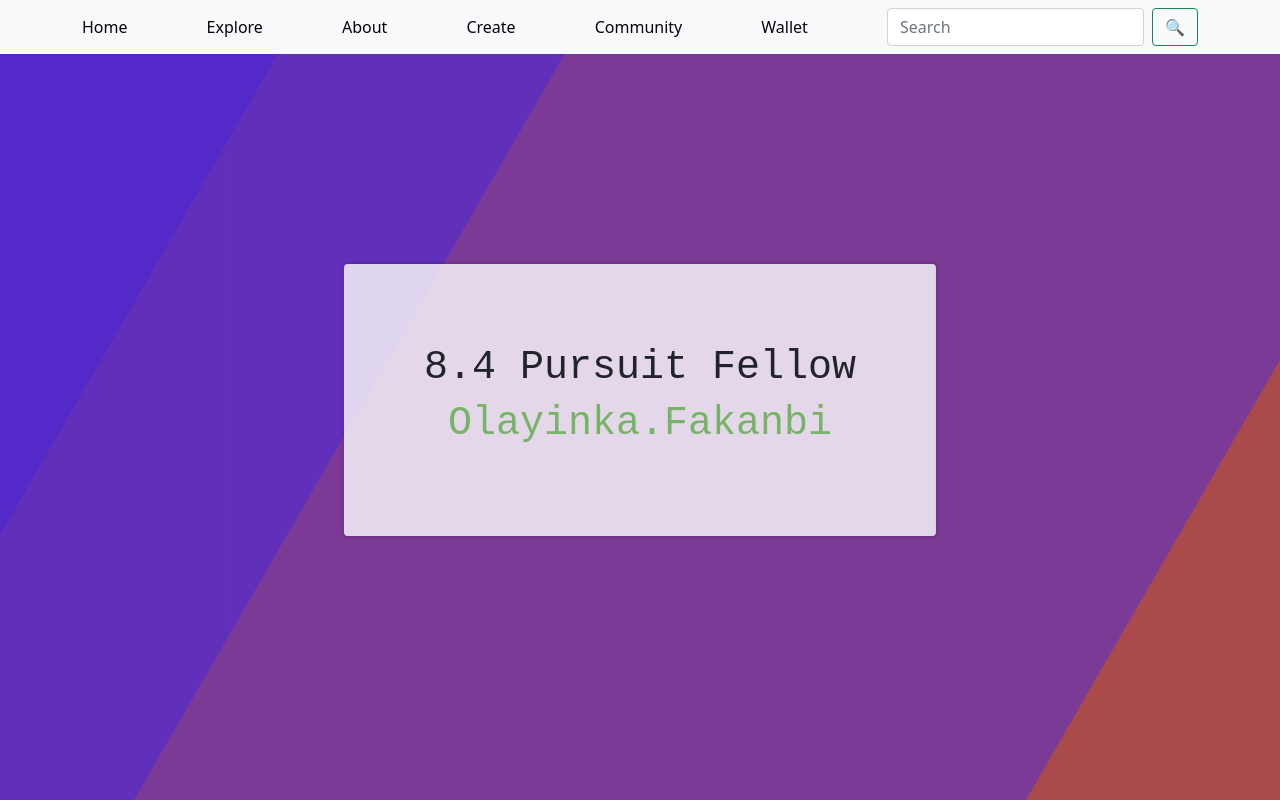
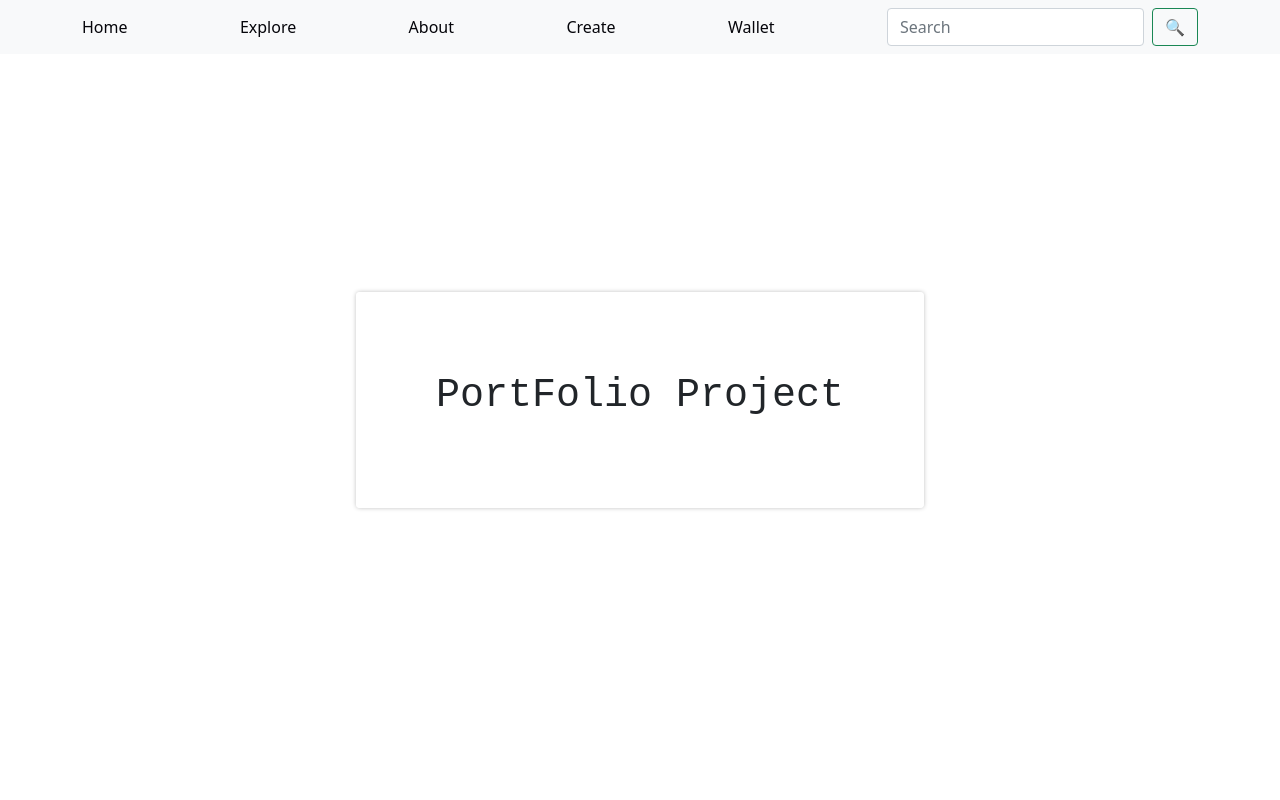
Before and after one commit to Olayinka19/Portfolio_Project, a React (Create React App) app in the folder front-end/: page / in a window 1280 px wide. Built offline with nearby package versions, Linux system fonts and the light colour scheme.

Commit message:
Project clean_up

```diff
--- a/front-end/package.json
+++ b/front-end/package.json
@@ -3,6 +3,9 @@
   "version": "0.1.0",
   "private": true,
   "dependencies": {
+    "@emotion/react": "^11.10.5",
+    "@emotion/styled": "^11.10.5",
+    "@mui/material": "^5.11.3",
     "@testing-library/jest-dom": "^5.16.5",
     "@testing-library/react": "^13.3.0",
     "@testing-library/user-event": "^13.5.0",
--- a/front-end/src/Components/NavBar.js
+++ b/front-end/src/Components/NavBar.js
@@ -1,24 +1,21 @@
 import React from "react";
 import { Link } from "react-router-dom";
 import { Button } from "react-bootstrap";
-import homee from "../images/homee.png";
-import Breadcrumb from 'react-bootstrap/Breadcrumb';
+// import homee from "../images/homee.png";
+// import Breadcrumb from 'react-bootstrap/Breadcrumb';
 import Navbar from 'react-bootstrap/Navbar';
 import Form from 'react-bootstrap/Form';
 import Container from 'react-bootstrap/Container';
 
 
 export default function NavBar() {
-  // const imgUrl4 = homee;
+
 
   return (
     // <header>
   <Navbar bg="light" expand="lg" >
     <Container>
 
-
-
-    {/* <div class="Nav"> */}
       <Link to="/" className="Link">
         Home
       </Link>
@@ -34,7 +31,7 @@ export default function NavBar() {
        Create
       </Link>
 
-<Link to="c/community"> Community</Link>
+{/* <Link to="c/community"> Community</Link> */}
 
 
 
--- a/front-end/src/Components/New.css
+++ b/front-end/src/Components/New.css
@@ -45,3 +45,12 @@ background-image: url("https://www.transparenttextures.com/patterns/back-pattern
     font-size: 5rem;
   }
 }
+@media screen and (max-device-width: 480px)
+and (orientation: portrait) {
+  .gfg-div {
+    width: 200px;
+    height: 200px;
+    background-color: red;
+    color: #fff;
+  }
+}
--- a/front-end/src/Components/ProductNew.js
+++ b/front-end/src/Components/ProductNew.js
@@ -15,11 +15,6 @@ const imgUrl6 = home26;
 function ProductNew() {
     const navigate = useNavigate();
 
-    // const addProduct = (newProduct) => {
-    //     axios.post(`${API}/products`, newProduct)
-    //       .then((res) => navigate(`/products`))
-    //       .catch(error => console.error(error))
-    //   };
     const addProduct = (newProduct) => {
       console.log(newProduct)
         axios
--- a/front-end/src/Components/Products.js
+++ b/front-end/src/Components/Products.js
@@ -1,4 +1,4 @@
-// import React from "react";
+import React from "react";
 import { useState, useEffect } from "react";
 import Product from "./Product";
 import axios from "axios";
@@ -23,19 +23,14 @@ function Products() {
       setOrder("ASC");
     }
   };
-  useEffect(() => {
-    axios.get(`${API}/products`)
-      .then((response) => {setProducts(response.data.payload)})
-      // console.log(response)
-      .catch((error) => {
-        console.log(error);
-      });
-  }, []);
+useEffect(() => {
+  axios.get(`${API}/products`)
+  .then((response) => { setProducts(response.data.payload) })
+  .catch((error) => { console.error(error) })
+},[])
   return (
     <div className="Products">
       <section>
-
-
         <div className="ope">
           <th onClick={() => sorting("name")}>
             {" "}
--- a/front-end/src/Pages/Home.js
+++ b/front-end/src/Pages/Home.js
@@ -1,7 +1,7 @@
 import React from 'react';
 // import home14 from "../images/home14.jpeg";
 import Animation from '../Components/Animation';
-// import 'animate.css';
+import 'animate.css';
 // import Transition from '../Components/Transition';
 // import Transition2 from '../Components/Transition2';
 
@@ -10,12 +10,12 @@ function Home() {
     // const imgUrl1 = home14;
   return (
     <div>
-      <div class="bg"></div>
+      {/* <div class="bg"></div>
 <div class="bg bg2"></div>
-<div class="bg bg3"></div>
+<div class="bg bg3"></div> */}
 <div class="content">
-  <h1 className='animate__animated animate__hinge'>8.4 Pursuit Fellow</h1>
-  < Animation / >
+  <h1 className=''>PortFolio Project</h1>
+  {/* < Animation / > */}
 </div>
 
         {/* <marquee direction="Up">Olayinka</marquee>
```
Also changed, not shown: 1 other file (tests, documents, lock files or other folders).
